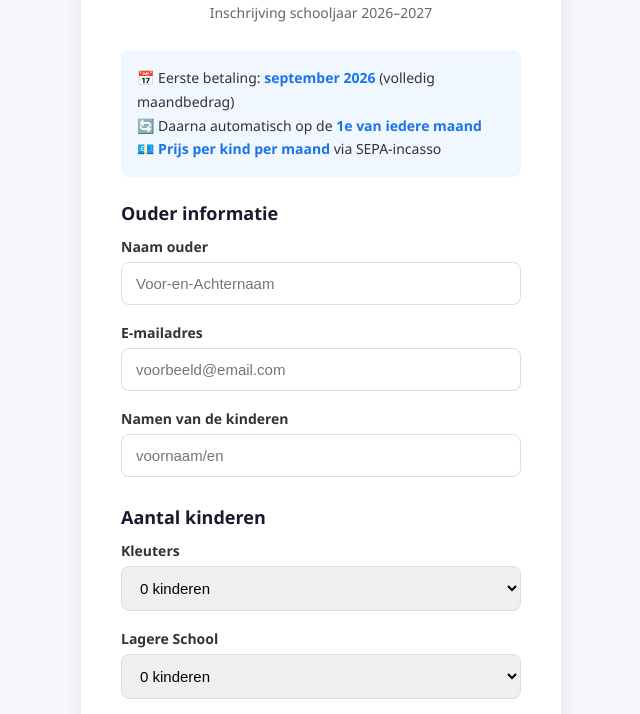
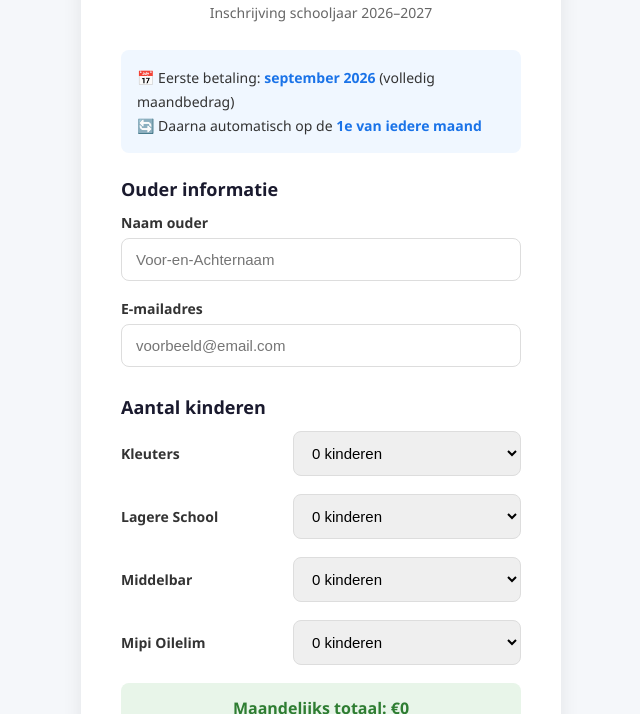
Before and after one commit to belzschool/stripe, a website: page index.html in a window 1280 px wide. Shown: the part 96-810 px from the top of the page, without its empty margins (319-959 px from the left). Drawn offline with Linux system fonts and the light colour scheme.

Commit message:
better view and corrected prices

```diff
--- a/index.html
+++ b/index.html
@@ -60,15 +60,27 @@
       color: #333;
       margin-bottom: 6px;
     }
+    .field-row {
+      display: flex;
+      align-items: center;
+      gap: 12px;
+      margin-bottom: 18px;
+    }
+    .field-row label {
+      flex: 0 0 160px;
+      margin-bottom: 0;
+    }
     input, select {
       width: 100%;
       padding: 12px 14px;
       border: 1.5px solid #ddd;
       border-radius: 8px;
       font-size: 15px;
-      margin-bottom: 18px;
       outline: none;
       transition: border-color 0.2s;
+    }
+    input {
+      margin-bottom: 18px;
     }
     input:focus, select:focus {
       border-color: #1a73e8;
@@ -118,7 +130,6 @@
     <div class="info-box">
       📅 Eerste betaling: <strong>september 2026</strong> (volledig maandbedrag)<br>
       🔄 Daarna automatisch op de <strong>1e van iedere maand</strong><br>
-      💶 <strong>Prijs per kind per maand</strong> via SEPA-incasso
     </div>
 
     <form id="form">
@@ -129,11 +140,9 @@
       <label>E-mailadres</label>
       <input type="email" id="parentEmail" placeholder="voorbeeld@email.com" required>
 
-      <label>Namen van de kinderen</label>
-      <input type="text" id="childrenNames" placeholder="voornaam/en" required>
-
       <h3>Aantal kinderen</h3>
-      <label>Kleuters</label>
+      <div class="field-row">
+        <label for="numKleuters">Kleuters</label>
         <select id="numKleuters">
           <option value="0">0 kinderen</option>
           <option value="1">1 kind – €170/maand</option>
@@ -142,17 +151,32 @@
           <option value="4">4 kinderen – €680/maand</option>
           <option value="5">5 kinderen – €850/maand</option>
         </select>
-      <label>Lagere School</label>
+      </div>
+      <div class="field-row">
+        <label for="numLagereSchool">Lagere School</label>
         <select id="numLagereSchool">
           <option value="0">0 kinderen</option>
-        <option value="1">1 kind – €185/maand</option>
-        <option value="2">2 kinderen – €370/maand</option>
-        <option value="3">3 kinderen – €555/maand</option>
-        <option value="4">4 kinderen – €740/maand</option>
-        <option value="5">5 kinderen – €925/maand</option>
+          <option value="1">1 kind – €190/maand</option>
+          <option value="2">2 kinderen – €380/maand</option>
+          <option value="3">3 kinderen – €570/maand</option>
+          <option value="4">4 kinderen – €760/maand</option>
+          <option value="5">5 kinderen – €950/maand</option>
         </select>
-      <label>Middelbar</label>
+      </div>
+      <div class="field-row">
+        <label for="numMiddelbar">Middelbar</label>
         <select id="numMiddelbar">
+          <option value="0">0 kinderen</option>
+          <option value="1">1 kind – €250/maand</option>
+          <option value="2">2 kinderen – €500/maand</option>
+          <option value="3">3 kinderen – €750/maand</option>
+          <option value="4">4 kinderen – €1000/maand</option>
+          <option value="5">5 kinderen – €1250/maand</option>
+        </select>
+      </div>
+      <div class="field-row">
+        <label for="numMipiOilelim">Mipi Oilelim</label>
+        <select id="numMipiOilelim">
           <option value="0">0 kinderen</option>
           <option value="1">1 kind – €200/maand</option>
           <option value="2">2 kinderen – €400/maand</option>
@@ -160,15 +184,7 @@
           <option value="4">4 kinderen – €800/maand</option>
           <option value="5">5 kinderen – €1000/maand</option>
         </select>
-      <label>Mipi Oilelim</label>
-      <select id="numMipiOilelim">
-        <option value="0">0 kinderen</option>
-        <option value="1">1 kind – €220/maand</option>
-        <option value="2">2 kinderen – €440/maand</option>
-        <option value="3">3 kinderen – €660/maand</option>
-        <option value="4">4 kinderen – €880/maand</option>
-        <option value="5">5 kinderen – €1100/maand</option>
-      </select>
+      </div>
 
       <div class="total-box" id="totalDisplay">Maandelijks totaal: €0</div>
 
@@ -181,9 +197,9 @@
   <script>
     // pricemap
     const prcKleuters = 170;
-    const prcLagereSchool = 185;
-    const prcMiddelbar = 200;
-    const prcMipiOilelim = 220;
+    const prcLagereSchool = 190;
+    const prcMiddelbar = 250;
+    const prcMipiOilelim = 200;
 
     //update total on change
     const selects = document.querySelectorAll('select');
@@ -208,7 +224,6 @@
       const payload = {
         parentName: document.getElementById('parentName').value,
         parentEmail: document.getElementById('parentEmail').value,
-        childrenNames: document.getElementById('childrenNames').value,
         numChildren: {
           kleuters: parseInt(document.getElementById('numKleuters').value),
           lagereSchool: parseInt(document.getElementById('numLagereSchool').value),
```
Also changed, not shown: api/create-checkout.js (+6 -3 lines). Lines whose indentation alone changed are shown as unchanged.
